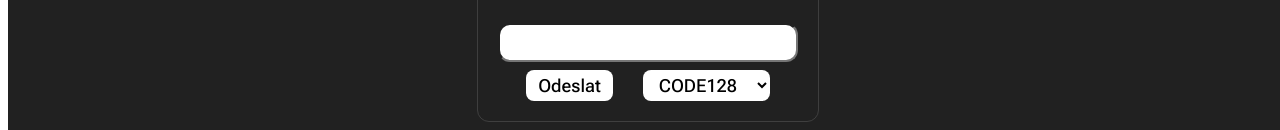
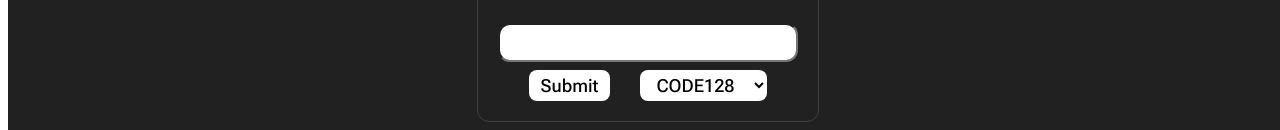
Before and after one commit to StepanBlaha/barcode-project, a React (Vite) app: page /barcode in a window 1280 px wide. Shown: the part 284-414 px from the top of the page. Built offline with nearby package versions, Linux system fonts and the light colour scheme; a web font is replaced by a local one.

Commit message:
fix: barcode button

```diff
--- a/src/pages/Barcode/Barcode.jsx
+++ b/src/pages/Barcode/Barcode.jsx
@@ -231,7 +231,7 @@ function Barcode() {
                         <input type="text" id='codeInput' />
                     </form>
                     <div className='ActionGroup'>
-                        <div  type="submit" id='codeSubmit' onClick={(e)=>formSubmit(e)}>Odeslat</div>
+                        <div  type="submit" id='codeSubmit' onClick={(e)=>formSubmit(e)}>Submit</div>
 
                         <div className='selectDiv'>
                             <select name="formatSelect" id='formatSelect' onChange={(e)=> {setBarType(e.target.value); setCode(null)}}>
```
